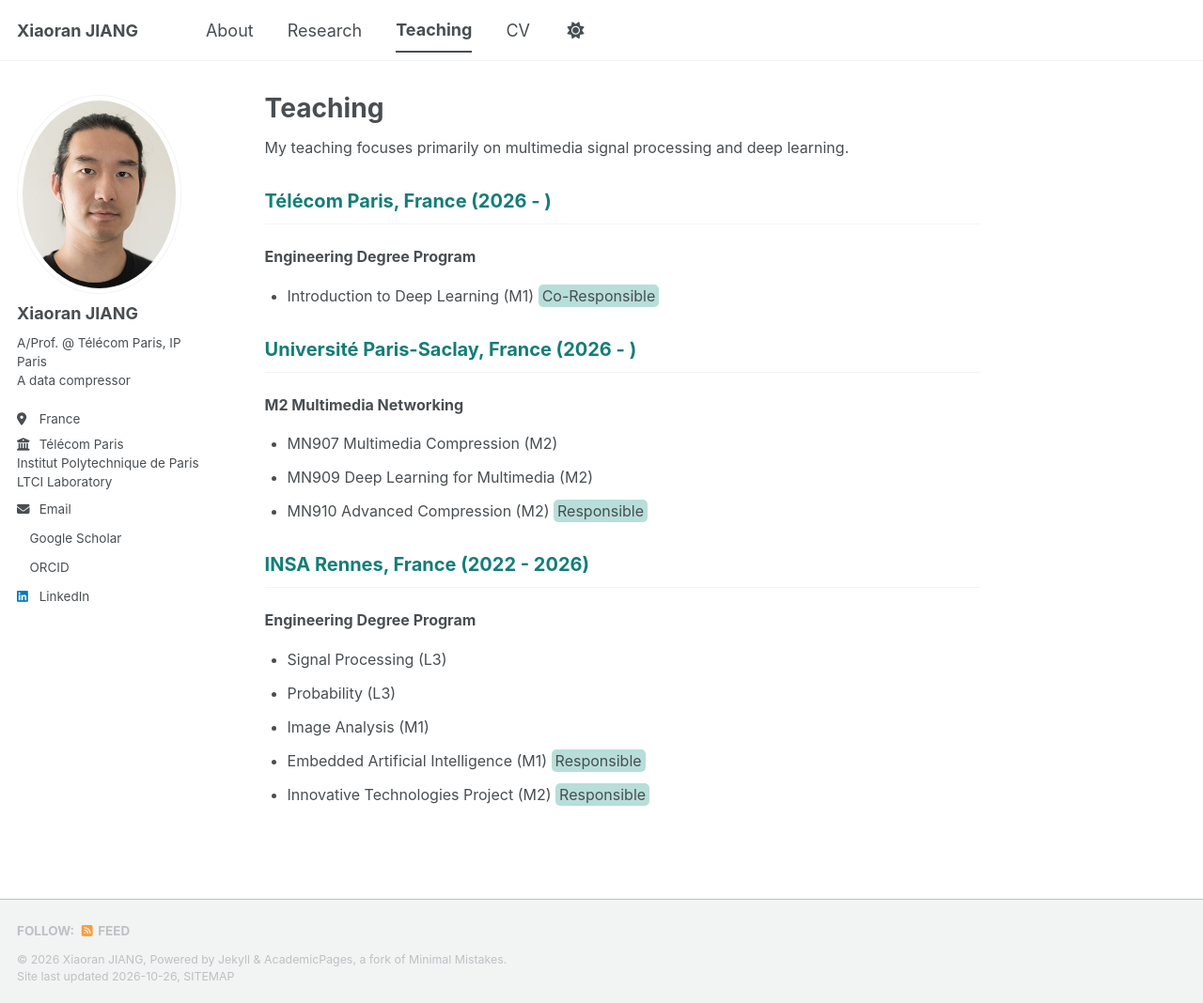
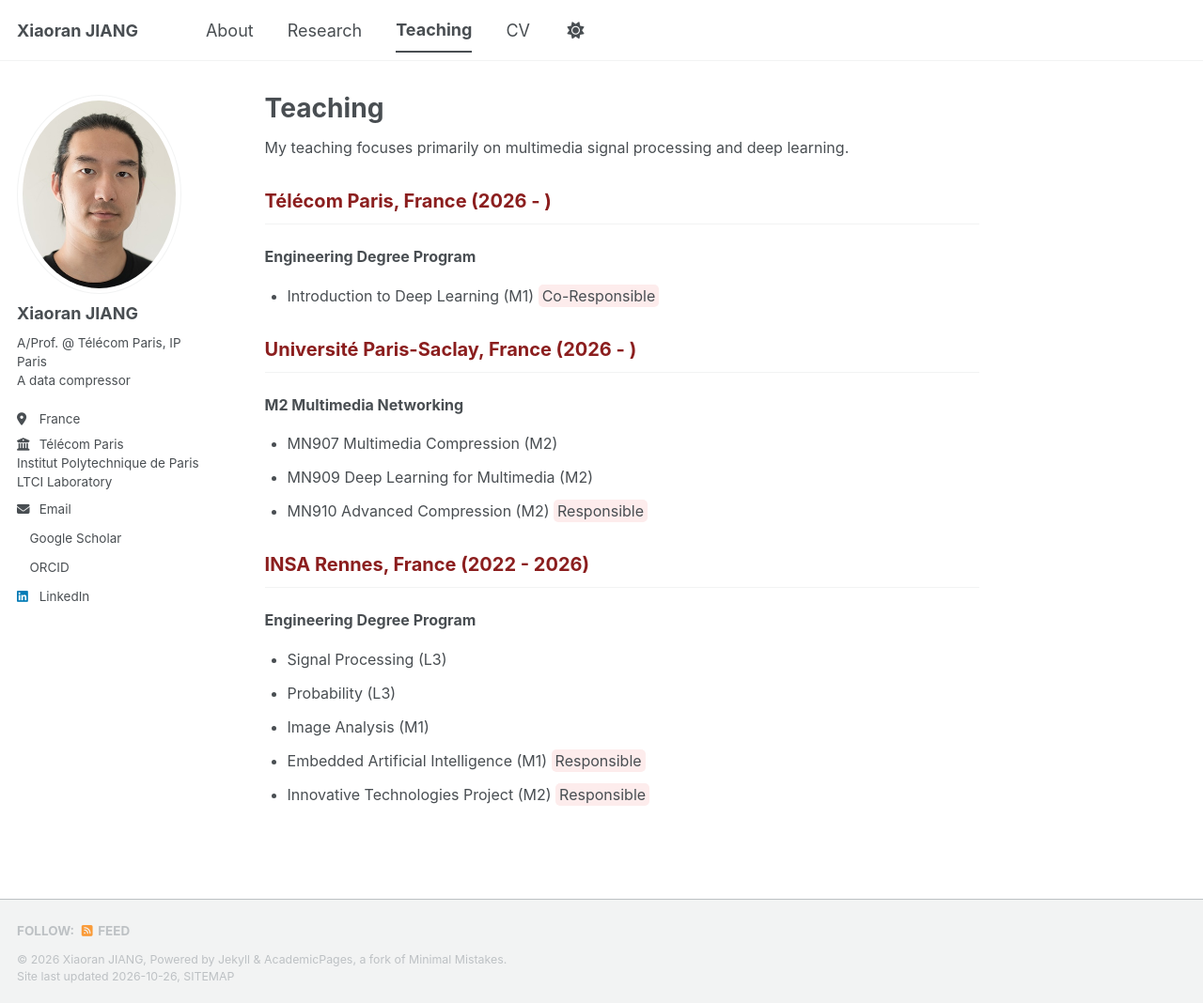
Before and after one commit to xiaoranjiang/xiaoranjiang.github.io, a Jekyll site: the page built from _pages/teaching.md, in a window 1280 px wide and 1068 px high. Shown: the whole window at 94% size. Built offline with Jekyll 4.4.1, drawn with Linux system fonts in a browser that asks for light colours; a style sheet for code colours, icons or effects is not loaded.

Commit message:
Update teaching.md

```diff
--- a/_pages/teaching.md
+++ b/_pages/teaching.md
@@ -6,32 +6,32 @@ author_profile: true
 
 My teaching focuses primarily on multimedia signal processing and deep learning.
 
-## <span style="color:#147D78;">Télécom Paris, France (2026 - )</span>
+## <span style="color:#8B1E1E;">Télécom Paris, France (2026 - )</span>
 ### Engineering Degree Program
 - Introduction to Deep Learning (M1)
-<span style="background-color: #B8DED9; padding: 2px 4px; border-radius: 5px;">
+<span style="background-color: #FDECEC; padding: 2px 4px; border-radius: 5px;">
   Co-Responsible
 </span>
 
-## <span style="color:#147D78;">Université Paris-Saclay, France (2026 - )</span>
+## <span style="color:#8B1E1E;">Université Paris-Saclay, France (2026 - )</span>
 ### M2 Multimedia Networking
 - MN907 Multimedia Compression (M2)
 - MN909 Deep Learning for Multimedia (M2)
 - MN910 Advanced Compression (M2)
-<span style="background-color: #B8DED9; padding: 2px 4px; border-radius: 5px;">
+<span style="background-color: #FDECEC; padding: 2px 4px; border-radius: 5px;">
   Responsible
 </span>
 
-## <span style="color:#147D78;">INSA Rennes, France (2022 - 2026)</span>
+## <span style="color:#8B1E1E;">INSA Rennes, France (2022 - 2026)</span>
 ### Engineering Degree Program
 - Signal Processing (L3)
 - Probability (L3)
 - Image Analysis (M1)
 - Embedded Artificial Intelligence (M1)
-<span style="background-color: #B8DED9; padding: 2px 4px; border-radius: 5px;">
+<span style="background-color: #FDECEC; padding: 2px 4px; border-radius: 5px;">
   Responsible
 </span>
 - Innovative Technologies Project (M2)
-<span style="background-color: #B8DED9; padding: 2px 4px; border-radius: 5px;">
+<span style="background-color: #FDECEC; padding: 2px 4px; border-radius: 5px;">
   Responsible
 </span>
```
